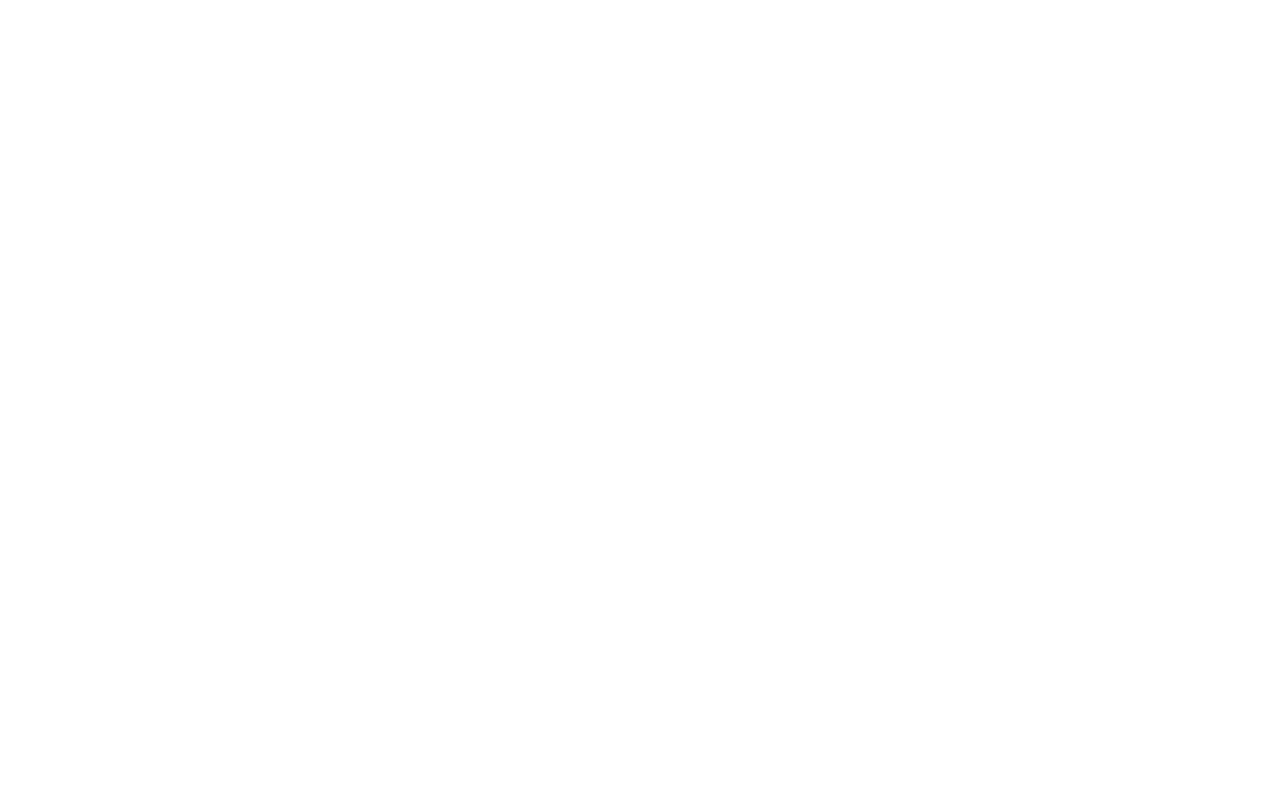
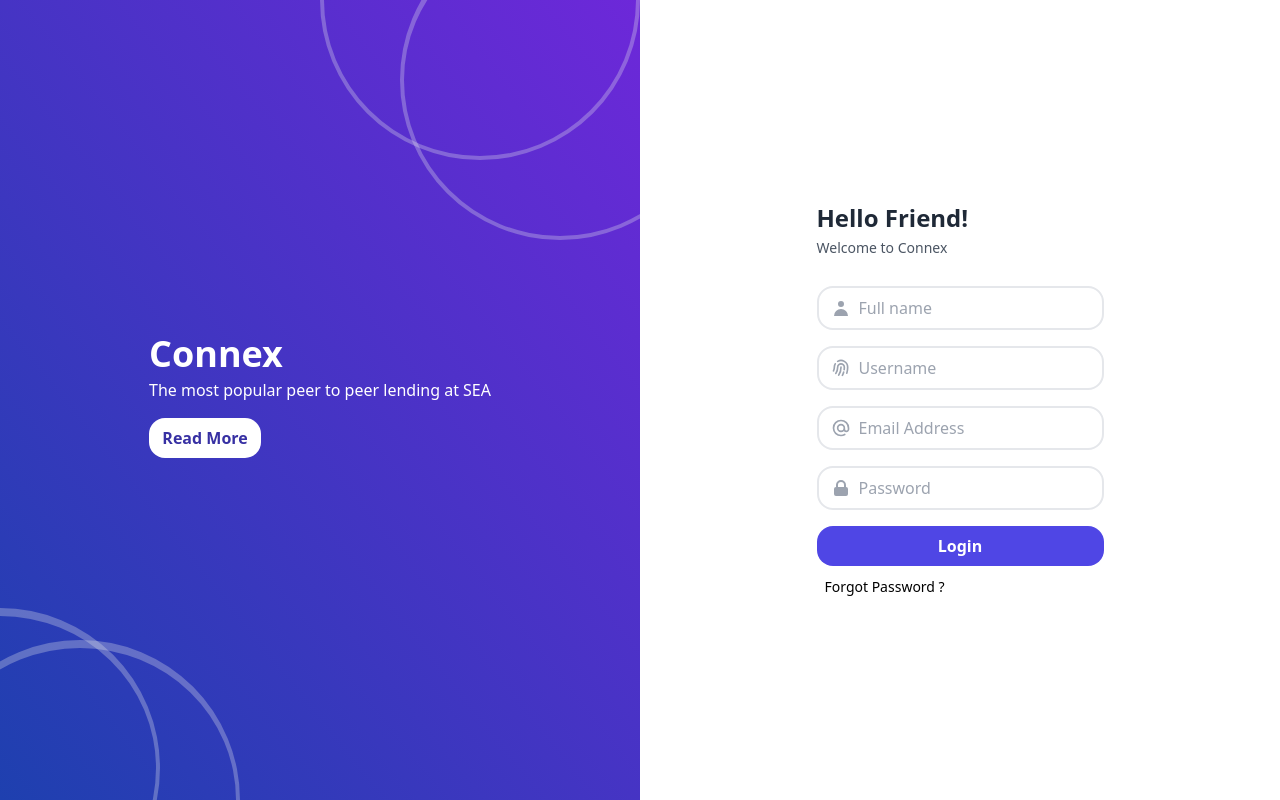
Before and after one commit to nakanyseth-vuth/connex, a Nuxt app: page /signup in a window 1280 px wide. Before the commit this address had no page. Built offline with nearby package versions, Linux system fonts and the light colour scheme.

Commit message:
Feature/homepage (#4)
* add profile

* Add homepage

* Add signup Page from Virakboth

Co-authored-by: rithchanvirakboth <rithboth0@gmail.com>

```diff
--- /dev/null
+++ b/pages/signup.vue
@@ -0,0 +1,141 @@
+<template>
+  <div class="h-screen md:flex">
+    <div
+      class="relative overflow-hidden md:flex w-1/2 bg-gradient-to-tr from-blue-800 to-purple-700 i justify-around items-center hidden"
+    >
+      <div>
+        <h1 class="text-white font-bold text-4xl font-sans">Connex</h1>
+        <p class="text-white mt-1">
+          The most popular peer to peer lending at SEA
+        </p>
+        <button
+          type="submit"
+          class="block w-28 bg-white text-indigo-800 mt-4 py-2 rounded-2xl font-bold mb-2"
+        >
+          Read More
+        </button>
+      </div>
+      <div
+        class="absolute -bottom-32 -left-40 w-80 h-80 border-4 rounded-full border-opacity-30 border-t-8"
+      ></div>
+      <div
+        class="absolute -bottom-40 -left-20 w-80 h-80 border-4 rounded-full border-opacity-30 border-t-8"
+      ></div>
+      <div
+        class="absolute -top-40 -right-0 w-80 h-80 border-4 rounded-full border-opacity-30 border-t-8"
+      ></div>
+      <div
+        class="absolute -top-20 -right-20 w-80 h-80 border-4 rounded-full border-opacity-30 border-t-8"
+      ></div>
+    </div>
+    <div class="flex md:w-1/2 justify-center py-10 items-center bg-white">
+      <form class="bg-white">
+        <h1 class="text-gray-800 font-bold text-2xl mb-1">Hello Friend!</h1>
+        <p class="text-sm font-normal text-gray-600 mb-7">Welcome to Connex</p>
+        <div class="flex items-center border-2 py-2 px-3 rounded-2xl mb-4">
+          <svg
+            xmlns="http://www.w3.org/2000/svg"
+            class="h-5 w-5 text-gray-400"
+            viewBox="0 0 20 20"
+            fill="currentColor"
+          >
+            <path
+              fill-rule="evenodd"
+              d="M10 9a3 3 0 100-6 3 3 0 000 6zm-7 9a7 7 0 1114 0H3z"
+              clip-rule="evenodd"
+            />
+          </svg>
+          <input
+            class="pl-2 outline-none border-none"
+            type="text"
+            name=""
+            id=""
+            placeholder="Full name"
+          />
+        </div>
+        <div class="flex items-center border-2 py-2 px-3 rounded-2xl mb-4">
+          <svg
+            xmlns="http://www.w3.org/2000/svg"
+            class="h-5 w-5 text-gray-400"
+            fill="none"
+            viewBox="0 0 24 24"
+            stroke="currentColor"
+          >
+            <path
+              stroke-linecap="round"
+              stroke-linejoin="round"
+              stroke-width="2"
+              d="M12 11c0 3.517-1.009 6.799-2.753 9.571m-3.44-2.04l.054-.09A13.916 13.916 0 008 11a4 4 0 118 0c0 1.017-.07 2.019-.203 3m-2.118 6.844A21.88 21.88 0 0015.171 17m3.839 1.132c.645-2.266.99-4.659.99-7.132A8 8 0 008 4.07M3 15.364c.64-1.319 1-2.8 1-4.364 0-1.457.39-2.823 1.07-4"
+            />
+          </svg>
+          <input
+            class="pl-2 outline-none border-none"
+            type="text"
+            name=""
+            id=""
+            placeholder="Username"
+          />
+        </div>
+        <div class="flex items-center border-2 py-2 px-3 rounded-2xl mb-4">
+          <svg
+            xmlns="http://www.w3.org/2000/svg"
+            class="h-5 w-5 text-gray-400"
+            fill="none"
+            viewBox="0 0 24 24"
+            stroke="currentColor"
+          >
+            <path
+              stroke-linecap="round"
+              stroke-linejoin="round"
+              stroke-width="2"
+              d="M16 12a4 4 0 10-8 0 4 4 0 008 0zm0 0v1.5a2.5 2.5 0 005 0V12a9 9 0 10-9 9m4.5-1.206a8.959 8.959 0 01-4.5 1.207"
+            />
+          </svg>
+          <input
+            class="pl-2 outline-none border-none"
+            type="text"
+            name=""
+            id=""
+            placeholder="Email Address"
+          />
+        </div>
+        <div class="flex items-center border-2 py-2 px-3 rounded-2xl">
+          <svg
+            xmlns="http://www.w3.org/2000/svg"
+            class="h-5 w-5 text-gray-400"
+            viewBox="0 0 20 20"
+            fill="currentColor"
+          >
+            <path
+              fill-rule="evenodd"
+              d="M5 9V7a5 5 0 0110 0v2a2 2 0 012 2v5a2 2 0 01-2 2H5a2 2 0 01-2-2v-5a2 2 0 012-2zm8-2v2H7V7a3 3 0 016 0z"
+              clip-rule="evenodd"
+            />
+          </svg>
+          <input
+            class="pl-2 outline-none border-none"
+            type="text"
+            name=""
+            id=""
+            placeholder="Password"
+          />
+        </div>
+        <button
+          type="submit"
+          class="block w-full bg-indigo-600 mt-4 py-2 rounded-2xl text-white font-semibold mb-2"
+        >
+          Login
+        </button>
+        <span class="text-sm ml-2 hover:text-blue-500 cursor-pointer"
+          >Forgot Password ?</span
+        >
+      </form>
+    </div>
+  </div>
+</template>
+
+<script>
+export default {
+  name: 'Signup',
+}
+</script>
```
